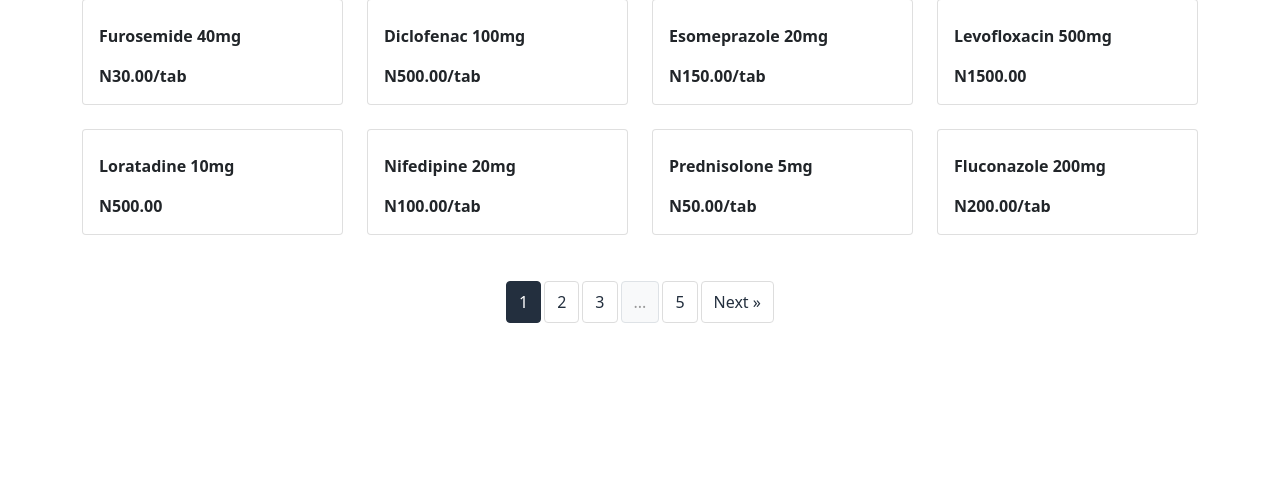
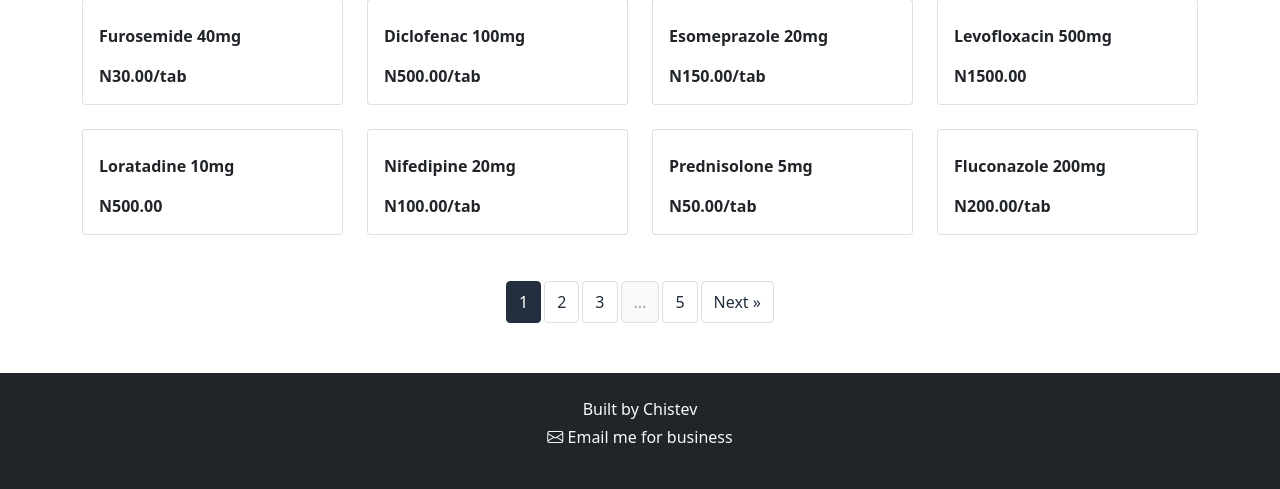
Before and after one commit to chistev/rsuthpharmacy, a Django app: page / in a window 1280 px wide. Shown: the part 1234-1723 px from the top of the page. Before the commit the page ends 1557 px from the top, so only its background shows below. Run offline with Django 4.2, Linux system fonts and the light colour scheme; data comes from the database, SQL or seed files in the repository; some libraries are stand-ins or nearby versions.

Commit message:
added static js file for back to top; added email to footer

```diff
--- a/price_list/templates/price_list/index.html
+++ b/price_list/templates/price_list/index.html
@@ -116,27 +116,23 @@
             </ul>
         </nav>
     </div>
+
     <div id="back-to-top">
         <a href="#">Back to top</a>
     </div>
 
-    <script>
-        // Show/hide button on scroll
-        window.addEventListener("scroll", function() {
-            var button = document.getElementById("back-to-top");
-            if (window.scrollY > 300) {
-                button.style.display = "block";
-            } else {
-                button.style.display = "none";
-            }
-        });
+    <footer class="bg-dark text-light py-4 mt-5">
+        <div class="container text-center">
+            <p class="mb-1">Built by Chistev</p>
+            <p>
+                <a href="mailto:chistev12@gmail.com" class="text-light text-decoration-none">
+                    <i class="bi bi-envelope"></i> Email me for business
+                </a>
+            </p>
+        </div>
+    </footer>
 
-        // Smooth scroll to top
-        document.getElementById("back-to-top").addEventListener("click", function(e) {
-            e.preventDefault();
-            window.scrollTo({ top: 0, behavior: "smooth" });
-        });
-    </script>
+    <script src="{% static 'javascript/backToTop.js' %}"></script>
     <script src="https://cdn.jsdelivr.net/npm/@popperjs/core@2.10.2/dist/umd/popper.min.js"></script>
     <script src="https://cdn.jsdelivr.net/npm/bootstrap@5.1.3/dist/js/bootstrap.min.js"></script>
 </body>
--- /dev/null
+++ b/static/javascript/backToTop.js
@@ -0,0 +1,18 @@
+document.addEventListener("DOMContentLoaded", function () {
+    var button = document.getElementById("back-to-top");
+
+    // Show/hide button on scroll
+    window.addEventListener("scroll", function () {
+        if (window.scrollY > 300) {
+            button.style.display = "block";
+        } else {
+            button.style.display = "none";
+        }
+    });
+
+    // Smooth scroll to top
+    button.addEventListener("click", function (e) {
+        e.preventDefault();
+        window.scrollTo({ top: 0, behavior: "smooth" });
+    });
+});
```
